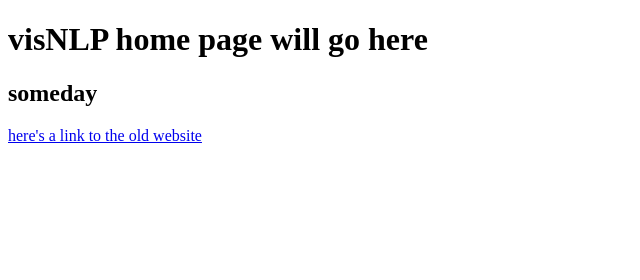
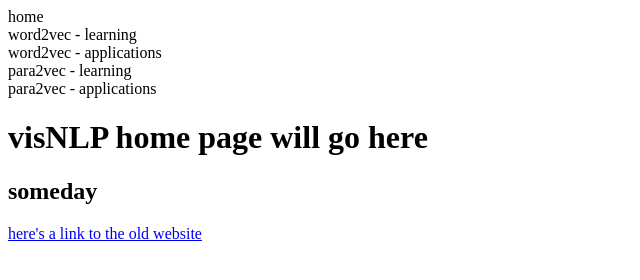
Before and after one commit to hyoder/visNLP, a website: page public/index.html in a window 1280 px wide. Shown: the whole page, without its empty margins (0-640 px from the left). Drawn offline with Linux system fonts and the light colour scheme.

Commit message:
trying my best ok

```diff
--- a/public/index.html
+++ b/public/index.html
@@ -4,6 +4,13 @@
         <title>visNLP</title>
     </head>
     <body>
+        <div id="navbar">
+            <div class="navelement" id="navhome">home</div>
+            <div class="navelement" id="navword1">word2vec - learning</div>
+            <div class="navelement" id="navword2">word2vec - applications</div>
+            <div class="navelement" id="navpara1">para2vec - learning</div>
+            <div class="navelement" id="navpara2">para2vec - applications</div>
+        </div>
         <h1>visNLP home page will go here</h1>
         <h2>someday</h2>
         <a target="_blank" href="http://130.215.45.87/">here's a link to the old website</a>
--- a/public/style.css
+++ b/public/style.css
@@ -0,0 +1,14 @@
+* { margin: 0; padding: 0; }
+#navbar
+{
+    top: 0px;
+    position: fixed;
+    width: 100vw;
+}
+.navelement
+{
+    display: inline-block;
+    text-align: middle;
+    vertical-align: middle;
+    width: 20vw;
+}
```
